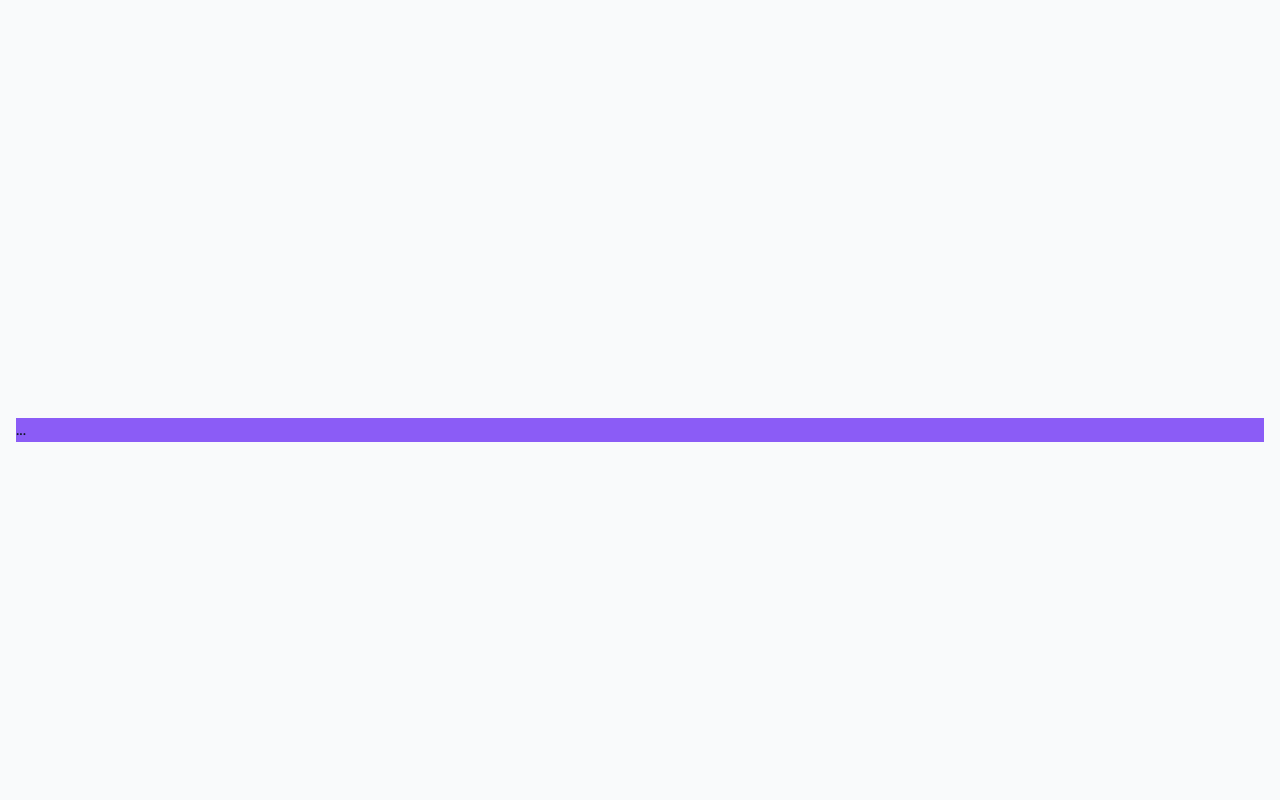
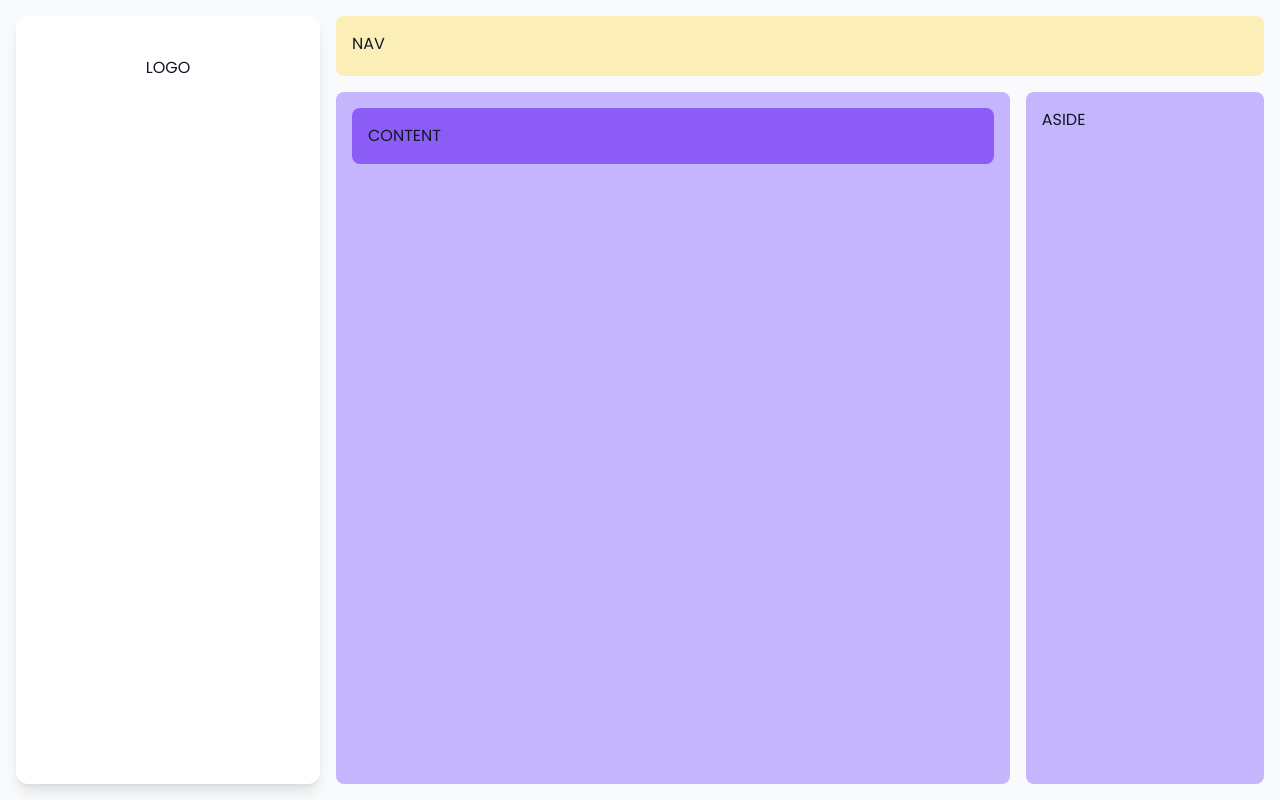
Before and after one commit to onivue/onivue-webshop, a Next.js app: page / in a window 1280 px wide. Built offline with nearby package versions, Linux system fonts and the light colour scheme.

Commit message:
sidenav + layout schema

```diff
--- /dev/null
+++ b/components/Sidenav/Sidenav.js
@@ -0,0 +1,67 @@
+import { useState, useRef, useEffect, useCallback } from 'react'
+import Link from 'next/link'
+import router from 'next/router'
+// import { motion, AnimatePresence } from 'framer-motion'
+
+function Sidenav({ children }) {
+    const [sidenavIsOpen, toggleSidenav] = useState(false)
+
+    const ref = useRef(null)
+
+    //MOBILE SIDENAV CLOSE HANDLER
+    useEffect(() => {
+        const handleOutsideClick = (event) => {
+            if (!ref.current?.contains(event.target)) {
+                if (!sidenavIsOpen) return
+                toggleSidenav(false)
+            }
+        }
+        window.addEventListener('mousedown', handleOutsideClick)
+        return () => window.removeEventListener('mousedown', handleOutsideClick)
+    }, [sidenavIsOpen, ref])
+
+    return (
+        <>
+            {/*MOBILE SIDEBAR BUTTON*/}
+            <div className="fixed flex items-center space-x-4 top-5 right-5 lg:hidden">
+                <button
+                    onClick={toggleSidenav}
+                    className="p-1 transition-colors duration-200 rounded-md bg-primary-50 hover:text-primary hover:bg-primary-100 focus:outline-none focus:ring"
+                >
+                    MENU
+                </button>
+            </div>
+
+            {/*MAIN WRAPPER*/}
+            <main className="flex mx-auto max-w-[1840px]">
+                {/* OVERLAY */}
+                {sidenavIsOpen && (
+                    <div className="fixed inset-0 z-10 h-screen bg-gray-600 opacity-50 lg:hidden" />
+                )}
+                {/*SIDEBAR*/}
+                <aside
+                    className={`fixed lg:sticky inset-y-0 lg:h-screen w-80 lg:w-80 pl-4 py-4 z-10 transform opacity-100 transition-all duration-500 lg:-translate-x-0
+                        ${sidenavIsOpen ? 'translate-x-0' : '-translate-x-full'}
+                        `}
+                >
+                    {/* MAIN NAV */}
+                    <nav
+                        ref={ref}
+                        className="flex h-full bg-white px-3 py-2 rounded-xl shadow-lg focus:outline-none"
+                    >
+                        <nav className="flex flex-col flex-1 p-3 overflow-y-hidden hover:overflow-y-auto no-scrollbar">
+                            <div className="flex justify-center mt-5 mb-8">
+                                <Link href="/">
+                                    <a>LOGO</a>
+                                </Link>
+                            </div>
+                        </nav>
+                    </nav>
+                </aside>
+                {/*CONTENT*/}
+                <div className="flex-1 flex flex-col min-h-screen p-4">{children}</div>
+            </main>
+        </>
+    )
+}
+export default Sidenav
--- /dev/null
+++ b/components/Sidenav/SidenavItem.js
@@ -0,0 +1,87 @@
+import { useState, useRef, useEffect } from 'react'
+import { ChevronDownIcon } from '@/components/icons'
+import { useRouter } from 'next/router'
+import Link from 'next/link'
+
+export default function SidenavItem({ title, href, icon, subLinks, callBackFunction }) {
+    const router = useRouter()
+    const [isOpen, setIsOpen] = useState(false)
+    const [isActiveLink, setIsActiveLink] = useState(false)
+
+    useEffect(() => {
+        if (href !== router.asPath) {
+            setIsActiveLink(false)
+        }
+        if (href === router.asPath) {
+            setIsActiveLink(true)
+        }
+        subLinks?.map((sl) => {
+            if (sl.href === router.asPath) {
+                setIsOpen(true)
+            }
+        })
+    }, [router])
+
+    const toggle = () => {
+        setIsOpen(!isOpen)
+    }
+    const ref = useRef(null)
+    const inlineStyle = isOpen ? { height: ref.current?.scrollHeight } : { height: 0 }
+
+    return (
+        <div className="mt-2">
+            <div
+                className={`flex items-center p-2 transition-colors rounded-md  text-gray-500 hover:bg-primary-100
+        ${isOpen || isActiveLink ? 'bg-primary-100' : ''} ${subLinks && 'cursor-pointer'}`}
+                onClick={subLinks && toggle}
+            >
+                <span aria-hidden="true">{icon}</span>
+                <span className="ml-2 font-medium">
+                    {href ? (
+                        <Link href={href}>
+                            <a className="hover:text-primary-600" onClick={callBackFunction}>
+                                {title}
+                            </a>
+                        </Link>
+                    ) : (
+                        <div className="hover:text-primary-600">{title}</div>
+                    )}
+                </span>
+                <span aria-hidden="true" className="ml-auto">
+                    {subLinks && (
+                        <ChevronDownIcon
+                            className={`h-5 w-5 hover:text-primary-600 transition duration-300 ${
+                                isOpen && 'transform -rotate-180'
+                            }`}
+                        />
+                    )}
+                </span>
+            </div>
+            <div
+                className="mt-2 space-y-2 overflow-hidden text-gray-600 duration-300 ease-in-out px-7 transition-height"
+                ref={ref}
+                style={inlineStyle}
+            >
+                {/* SUBLINKS */}
+                {subLinks?.map((link, index) => {
+                    return (
+                        <div key={index}>
+                            <Link href={link.href || '/404'}>
+                                <a
+                                    className={`block p-2 font-medium text-base  transition duration-300   ${
+                                        (router.asPath == link.href &&
+                                            'text-primary-300 border-l-2 border-primary-200 ') ||
+                                        'text-gray-400 hover:text-primary-300'
+                                    }`}
+                                    onClick={callBackFunction}
+                                >
+                                    {link.title}
+                                </a>
+                            </Link>
+                        </div>
+                    )
+                })}
+            </div>
+        </div>
+    )
+}
--- /dev/null
+++ b/components/Sidenav/SidenavMiniButton.js
@@ -0,0 +1,7 @@
+export default function SidenavMiniButton({ icon }) {
+    return (
+        <button className="p-2 transition-colors duration-200 rounded-full text-primary-400 hover:text-primary-600 bg-primary-50 hover:bg-primary-100 focus:bg-primary-100 ring-primary-300 focus:ring focus:outline-none">
+            {icon}
+        </button>
+    )
+}
--- a/package.json
+++ b/package.json
@@ -9,6 +9,8 @@
     "lint": "next lint"
   },
   "dependencies": {
+    "@tailwindcss/forms": "^0.5.0",
+    "@tailwindcss/typography": "^0.5.2",
     "next": "12.1.5",
     "react": "18.0.0",
     "react-dom": "18.0.0"
--- a/pages/404.js
+++ b/pages/404.js
@@ -1,4 +1,3 @@
-import Button from '@/components/Button/Button'
 import Link from 'next/link'
 
 export default function FourOhFour() {
@@ -13,7 +12,7 @@ export default function FourOhFour() {
 
                     <Link href="/auth/login">
                         <a className="mx-auto mt-12 grid w-1/2 grid-cols-1 gap-4">
-                            <Button style="secondary">Go back</Button>
+                            <div>Go back</div>
                         </a>
                     </Link>
                 </div>
--- a/pages/_app.js
+++ b/pages/_app.js
@@ -2,6 +2,7 @@ import '@/styles/globals.css'
 import Link from 'next/link'
 import Head from 'next/head'
 import { useRouter } from 'next/router'
+import Sidenav from '@/components/Sidenav/Sidenav'
 // import Header from '@/components/Header/Header'
 // import Footer from '@/components/Footer/Footer'
 
@@ -19,14 +20,16 @@ function MyApp({ Component, pageProps }) {
             </Head>
 
             {/* <Header /> */}
-
-            <div className="flex min-h-screen flex-col  items-center justify-center pt-[60px]">
-                <div className="flex w-full max-w-[1900px] flex-1  flex-col  p-4 ">
-                    <Component {...pageProps} />
+            <Sidenav>
+                <nav className="h-[60px] bg-amber-200 bg-opacity-60 rounded-lg p-4 mb-4">NAV</nav>
+                <div className="flex flex-1">
+                    <section className="grid grid-cols-1 p-4 rounded-lg bg-violet-300 w-full lg:mr-4">
+                        <Component {...pageProps} />
+                    </section>
+                    <aside className="hidden lg:block w-80 p-4 rounded-lg bg-violet-300">ASIDE</aside>
                 </div>
-
                 {/* <Footer /> */}
-            </div>
+            </Sidenav>
         </>
     )
 }
--- a/pages/_document.js
+++ b/pages/_document.js
@@ -23,7 +23,7 @@ class MyDocument extends Document {
                         rel="stylesheet"
                     />
                 </Head>
-                <body className="bg-gray-50  text-gray-900 antialiased selection:bg-primary-200 dark:bg-dark-200 dark:text-white ">
+                <body className="bg-gray-50 text-gray-900 antialiased selection:bg-primary-200 dark:bg-dark-200 dark:text-white ">
                     <Main />
                     <NextScript />
                 </body>
--- a/pages/index.js
+++ b/pages/index.js
@@ -3,8 +3,8 @@ import Link from 'next/link'
 
 export default function Home() {
     return (
-        <div className="flex flex-1 flex-col justify-center">
-            <div className="bg-violet-500">...</div>
+        <div className="">
+            <div className="bg-violet-500 rounded-lg p-4">CONTENT</div>
         </div>
     )
 }
--- a/tailwind.config.js
+++ b/tailwind.config.js
@@ -31,7 +31,7 @@ module.exports = {
         extend: {},
     },
     plugins: [
-        require('@tailwindcss/typography'),
+        // require('@tailwindcss/typography'),
         // require('@tailwindcss/forms'),
         // ...
     ],
```
Also changed, not shown: 1 other file (tests, documents, lock files or other folders).
